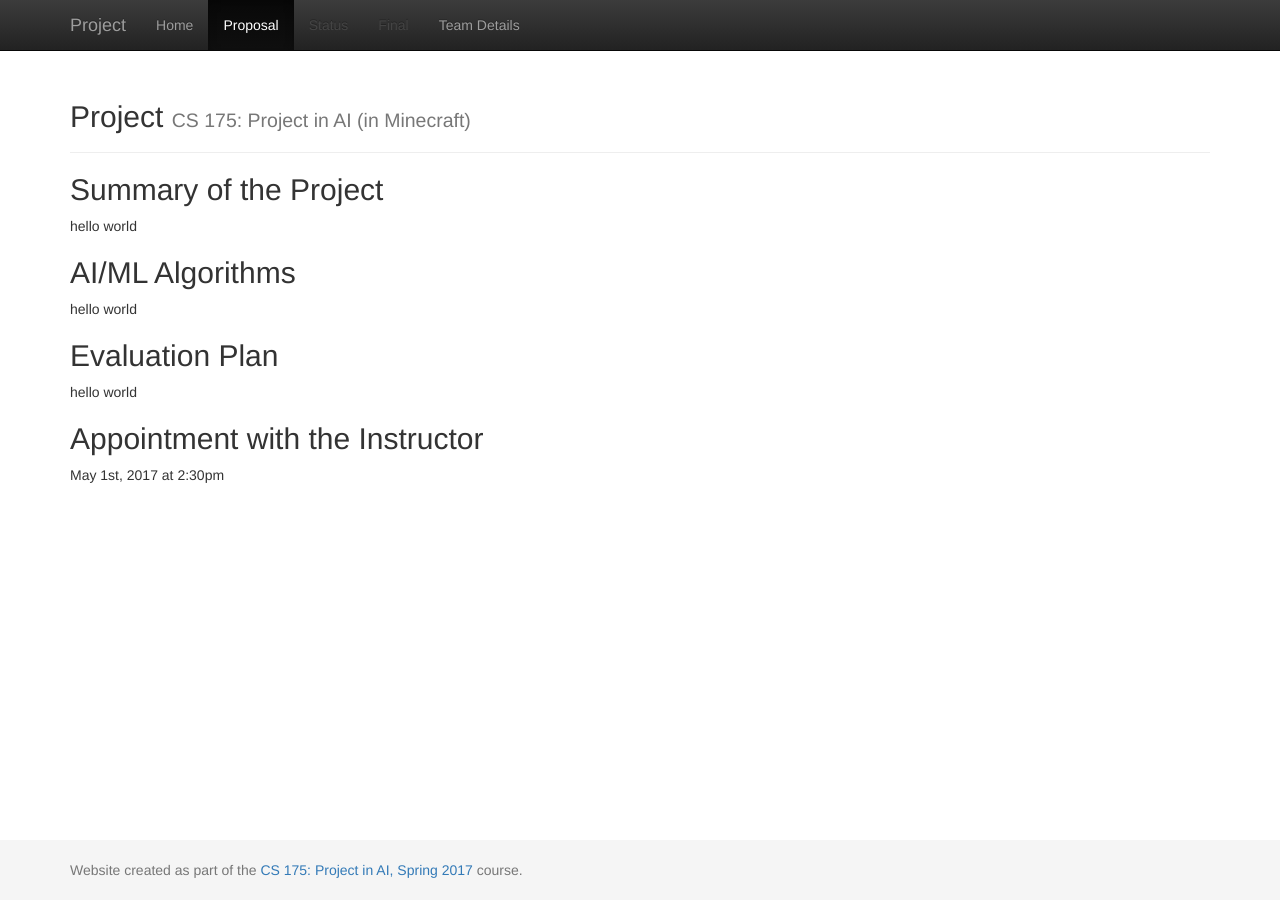
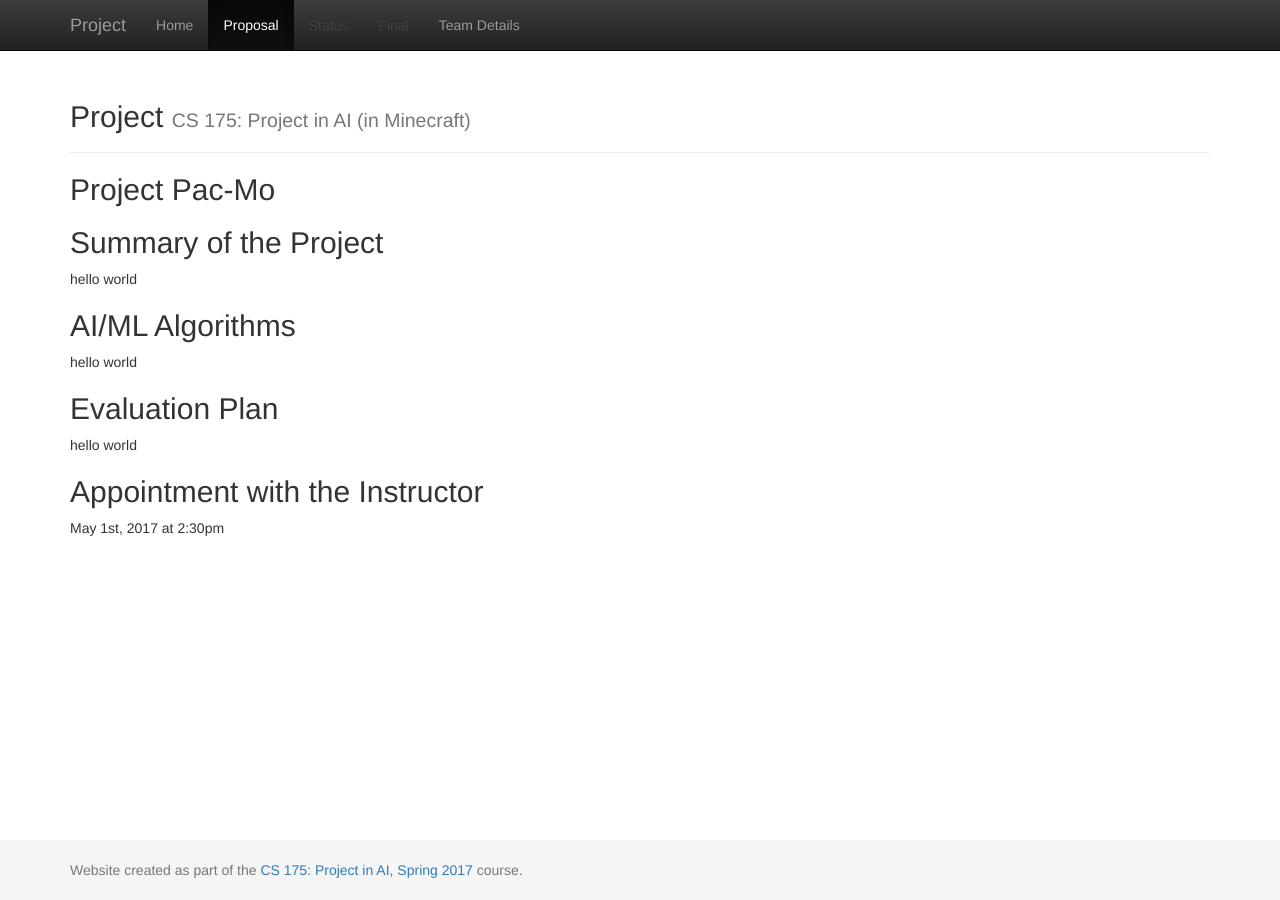
Before and after one commit to qdingqim/Pac-mo, a Jekyll site: the page built from docs/proposal.md, in a window 1280 px wide. Built offline with Jekyll 4.4.1, drawn with Linux system fonts in a browser that asks for light colours.

Commit message:
Update proposal.md

```diff
--- a/docs/proposal.md
+++ b/docs/proposal.md
@@ -2,14 +2,16 @@
 layout: default
 title: Proposal
 ---
-## Summary of the Project ##
+## Project Pac-Mo
+
+## Summary of the Project
 hello world
 
-## AI/ML Algorithms ##
+## AI/ML Algorithms
 hello world
 
-## Evaluation Plan ##
+## Evaluation Plan
 hello world
 
-## Appointment with the Instructor ##
+## Appointment with the Instructor
 May 1st, 2017 at 2:30pm
```
